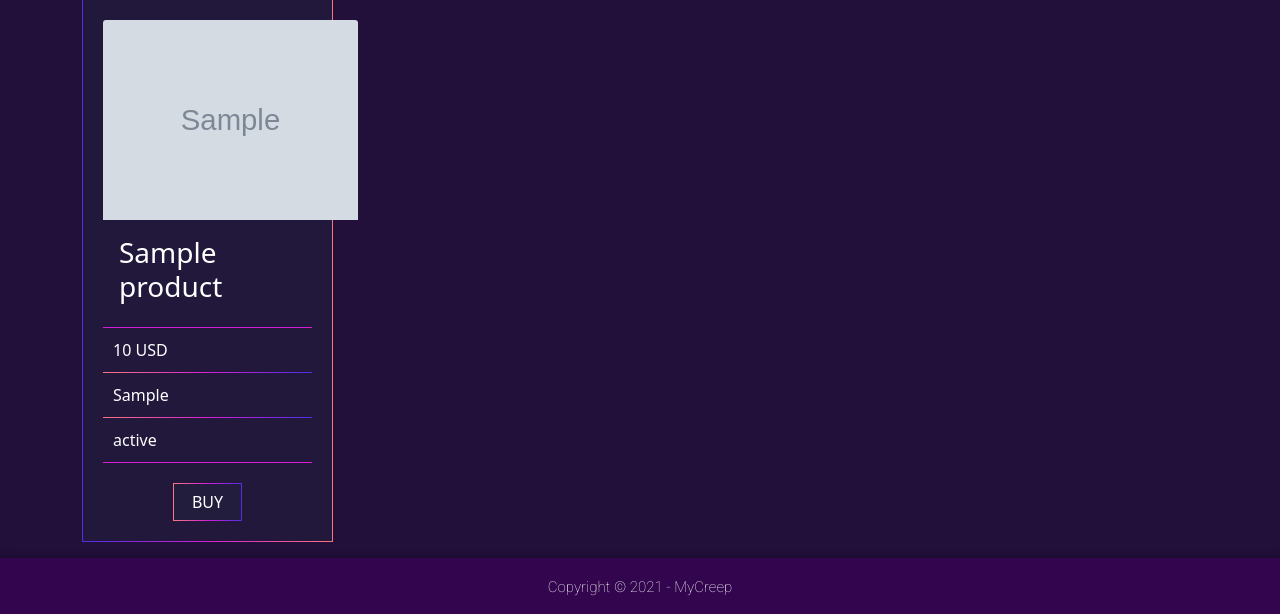
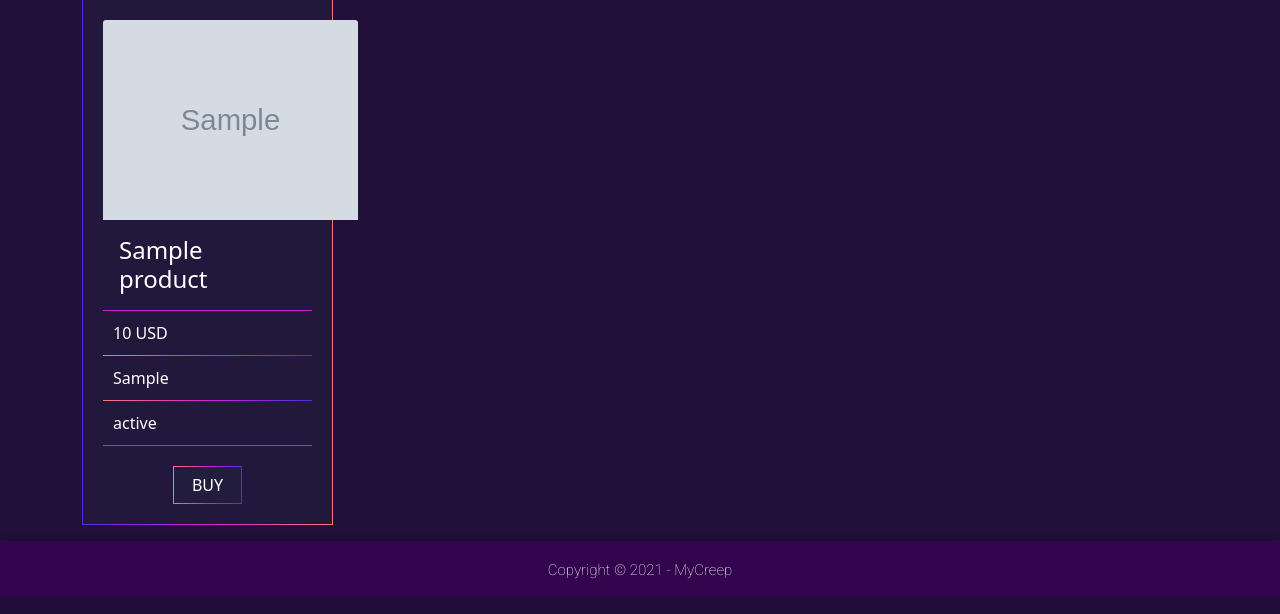
Before and after one commit to kurniawan27kur/MyCreep, a PHP site: page /mycreep/market.php in a window 1280 px wide. Shown: the part 275-889 px from the top of the page. Run offline with PHP 8.4, Linux system fonts and the light colour scheme; tables that the repository leaves empty or names only in its code hold one stand-in row (values such as "Sample post"); grey boxes marked "Sample" are stand-in pictures.

Commit message:
Update Fount

```diff
--- a/market.php
+++ b/market.php
@@ -74,7 +74,7 @@
     <div class="card">
   <img src="img/<?php echo $data['product_image']?>" class="card-img-top" alt="card1" style="width: 255px; height: 200px">
   <div class="card-body">
-    <h3 class="card-title"><?php echo '<font color="white">' . $data['product_name'] . '</font>'?></h3>
+    <h4 class="card-title mb-0"><?php echo '<font color="white">' . $data['product_name'] . '</font>'?></h4>
   </div>
   <ul class="list-group list-group-flush">
     <li class="list-group-item"><?php echo '<font color="white">' . $data['product_price']." ".$data['currency'] .'</font>'?></li>
```
